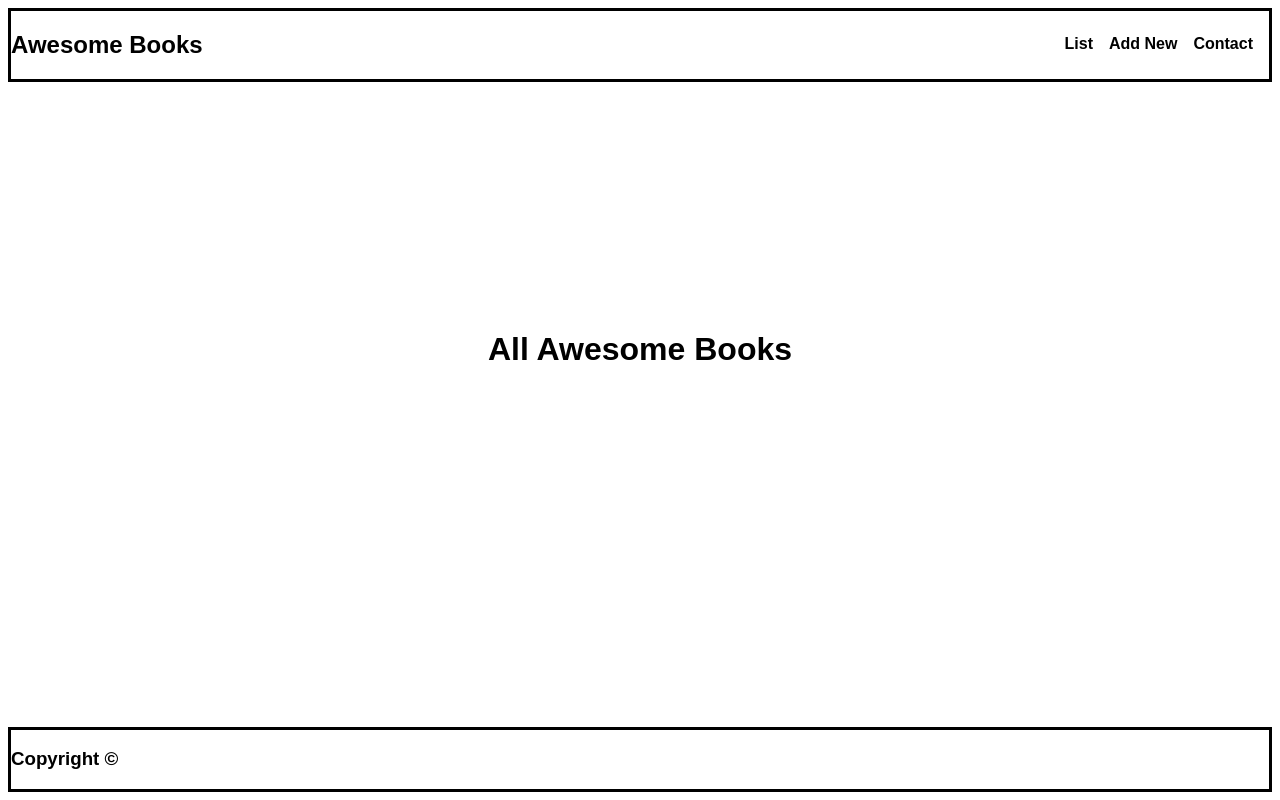
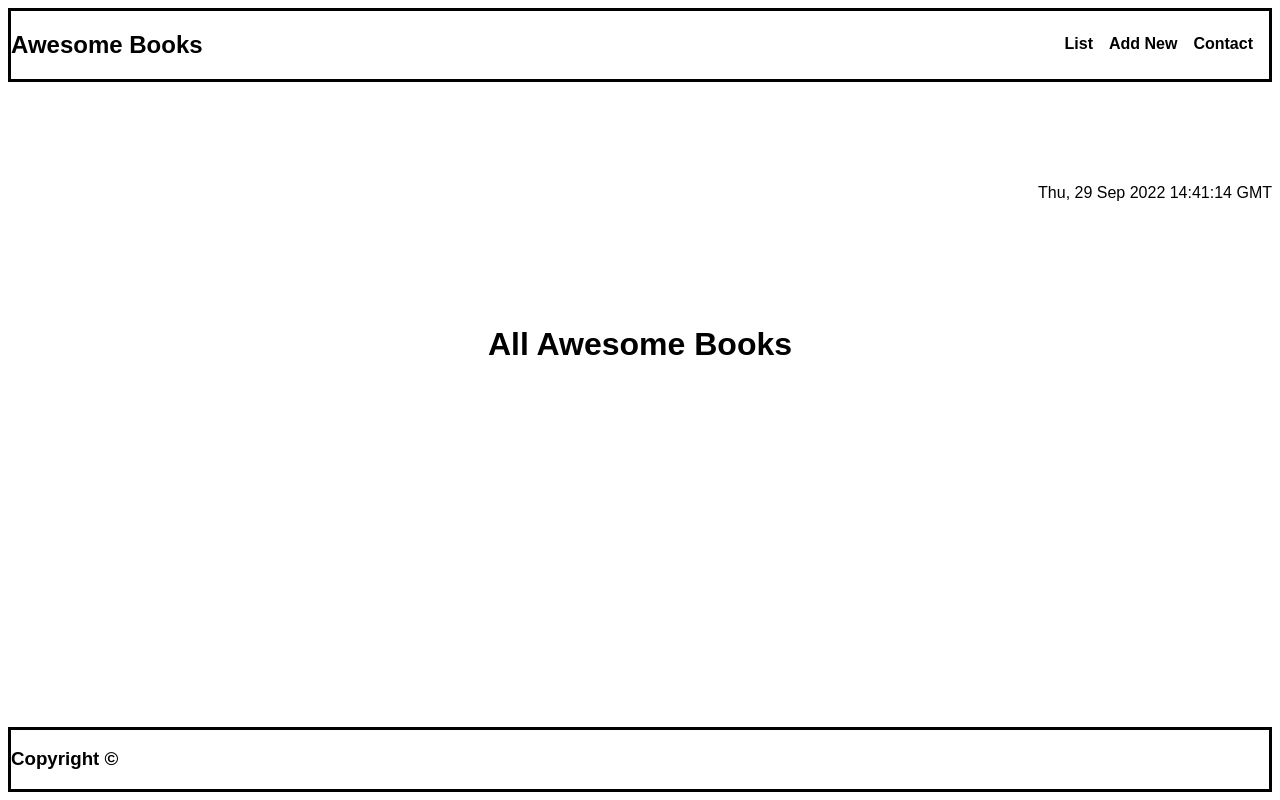
Before and after one commit to david63011/awesome-books, a plain HTML site: page index.html in a window 1280 px wide. Drawn offline with Linux system fonts and the light colour scheme.

Commit message:
change time

```diff
--- a/index.html
+++ b/index.html
@@ -26,7 +26,7 @@
         </ul>
       </nav>
     </div>
-    <p id="date" class="date"></p>
+    <div id="date" class="date"></div>
 
     <main>
       <div class="title1">
--- a/main.js
+++ b/main.js
@@ -109,3 +109,14 @@ function displaySection(section) {
       break;
   }
 }
+
+const timeAndDate = document.querySelector('.date');
+
+const dateAndTime = () => {
+  setInterval(() => {
+    const date = new Date().toUTCString();
+    timeAndDate.innerHTML = date;
+  }, 0);
+};
+
+dateAndTime();
--- a/style.css
+++ b/style.css
@@ -170,3 +170,7 @@ li {
 .info {
   margin-top: 3em;
 }
+
+#date {
+  margin-left: auto;
+}
```
